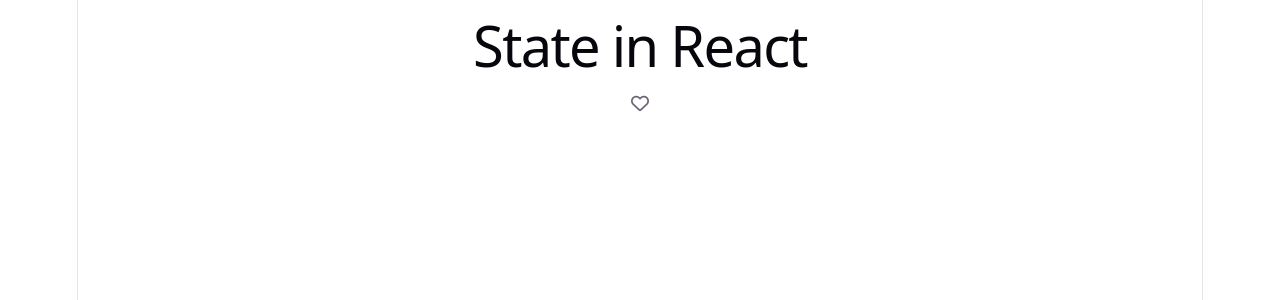
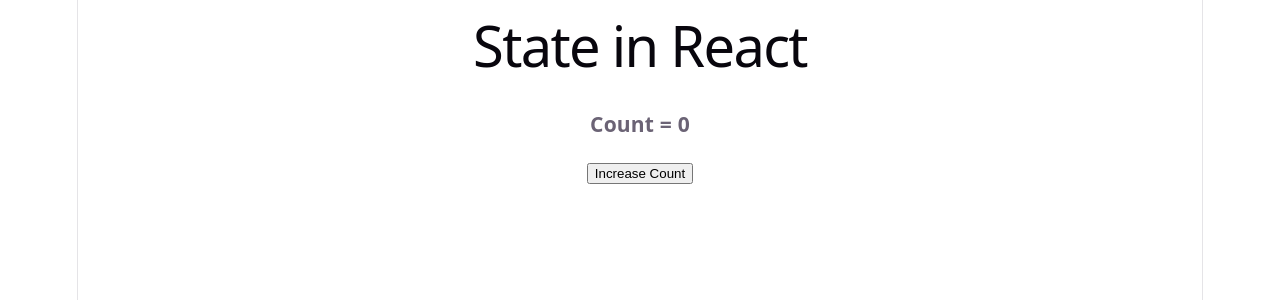
Before and after one commit to pritjon2002-beep/React, a React (Vite) app in the folder react-state/: page / in a window 1280 px wide. Shown: the top 300 px of the page. Built offline with nearby package versions, Linux system fonts and the light colour scheme.

Commit message:
callback in updator func

```diff
--- a/react-state/src/App.jsx
+++ b/react-state/src/App.jsx
@@ -1,13 +1,14 @@
 import { useState } from "react";
 import "./App.css";
 import LikeButton from "./LikeButton.jsx";
+import Counter from "./Counter.jsx";
 
 function App() {
 
   return (
     <>
       <h1>State in React</h1>
-      <LikeButton></LikeButton>
+      <Counter></Counter>
     </>
   );
 }
--- a/react-state/src/Counter.jsx
+++ b/react-state/src/Counter.jsx
@@ -4,8 +4,15 @@ export default function Counter() {
   let [count, setCount] = useState(0);
 
   function incCount() {
-    setCount(count + 1);
-    console.log(count);
+    setCount((currCount)=>{
+     return currCount + 1 ;
+    });
+    setCount((currCount)=>{
+     return currCount + 1 ;
+    });
+    setCount((currCount)=>{
+     return currCount + 1 ;
+    });
   }
 
   return (
--- a/react-state/src/LikeButton.jsx
+++ b/react-state/src/LikeButton.jsx
@@ -1,11 +1,26 @@
-export default function LikeButton (){
-    let clicked = ()=>{
-        console.log("clicked");
+import { useState } from "react";
 
-    }
-    return(
-        <div>
-            <p onClick={clicked}><i className="fa-regular fa-heart"></i></p>
-        </div>
-    )
+export default function LikeButton() {
+  const [IsLiked, setIsLiked] = useState(false);
+
+  function toggle() {
+    setIsLiked(!IsLiked);
+    console.log(IsLiked);
+
+  }
+
+  let likeStyle = {color:"red"};
+
+  return (
+    <div>
+      <p onClick={toggle}>
+        {" "}
+        {IsLiked ?
+          <i className="fa-solid fa-heart" style={likeStyle}></i>
+        :
+          <i className="fa-regular fa-heart"></i>
+        }
+      </p>
+    </div>
+  );
 }
```
